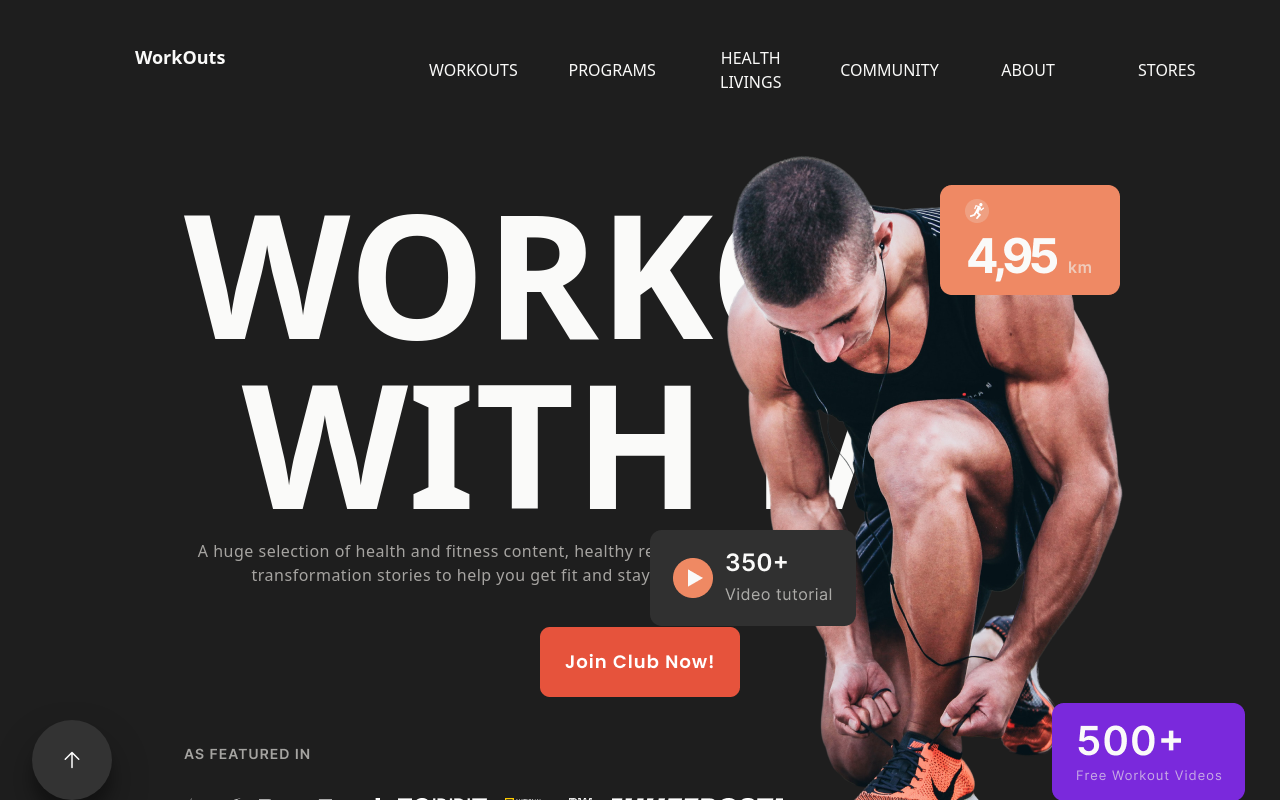
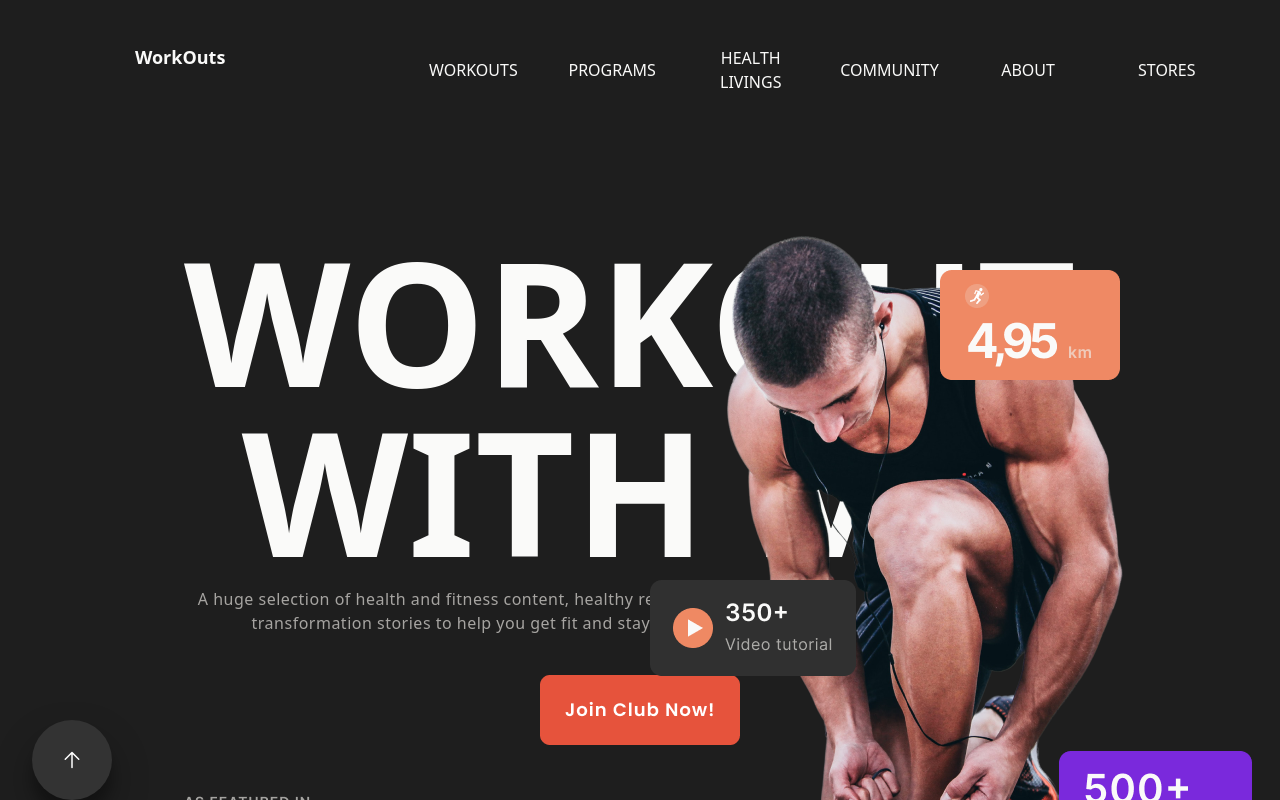
Before and after one commit to Shollytemmy/Work-Out-Landing-Page, a React (Vite) app: page / in a window 1280 px wide. Shown: the top 800 px of the page. Built offline with nearby package versions, Linux system fonts and the light colour scheme.

Commit message:
Landing Page: Nav color changed on mobile and spacing adjustment corrected

```diff
--- a/src/Components/organisms/Nav/nav.css
+++ b/src/Components/organisms/Nav/nav.css
@@ -28,7 +28,7 @@
         left: 15px;
     }
     .navbar{
-        background-color: teal;
+        background-color: #333;
     }
 
 
--- a/src/Components/pages/WorkOuts/WorkOuts.css
+++ b/src/Components/pages/WorkOuts/WorkOuts.css
@@ -3,29 +3,33 @@
 
 .img{
     position: absolute;
-    top: 150px;
+    top: 230px;
     right: 150px;
 }
 
 .toptag{
     position: absolute;
-    top: 35px;
+    top: 40px;
     right: 10px;
 }
 
 .right-tag{
     position: absolute;
-    right: 35px;
+    right: 28px;
 }
 
 .buttomtag{
     position: absolute;
-    top: 530px;
+    top: 580px;
     left: 650px;
 
 }
 
 /*Work out*/
+
+.section{
+  @apply mb-[200px] mt-32
+}
 
 .workouts{
     @apply w-[75%] mx-auto
@@ -128,7 +132,6 @@
     }
 
     .join_btn, .nike_img{
-     /* margin-top: 50px; */
     width: 50%;
     margin: 50px auto;
     }
--- a/src/Components/pages/WorkOuts/index.jsx
+++ b/src/Components/pages/WorkOuts/index.jsx
@@ -4,7 +4,7 @@ import './WorkOuts.css'
 
 export const WorkOuts = () => {
   return (
-    <section id='workouts' className='mb-[200px] mt-20 section'>
+    <section id='workouts' className='section'>
       <div className="workouts">
         <h1 className='work_title'>workout with me</h1>
         <div className="main_img">
```
